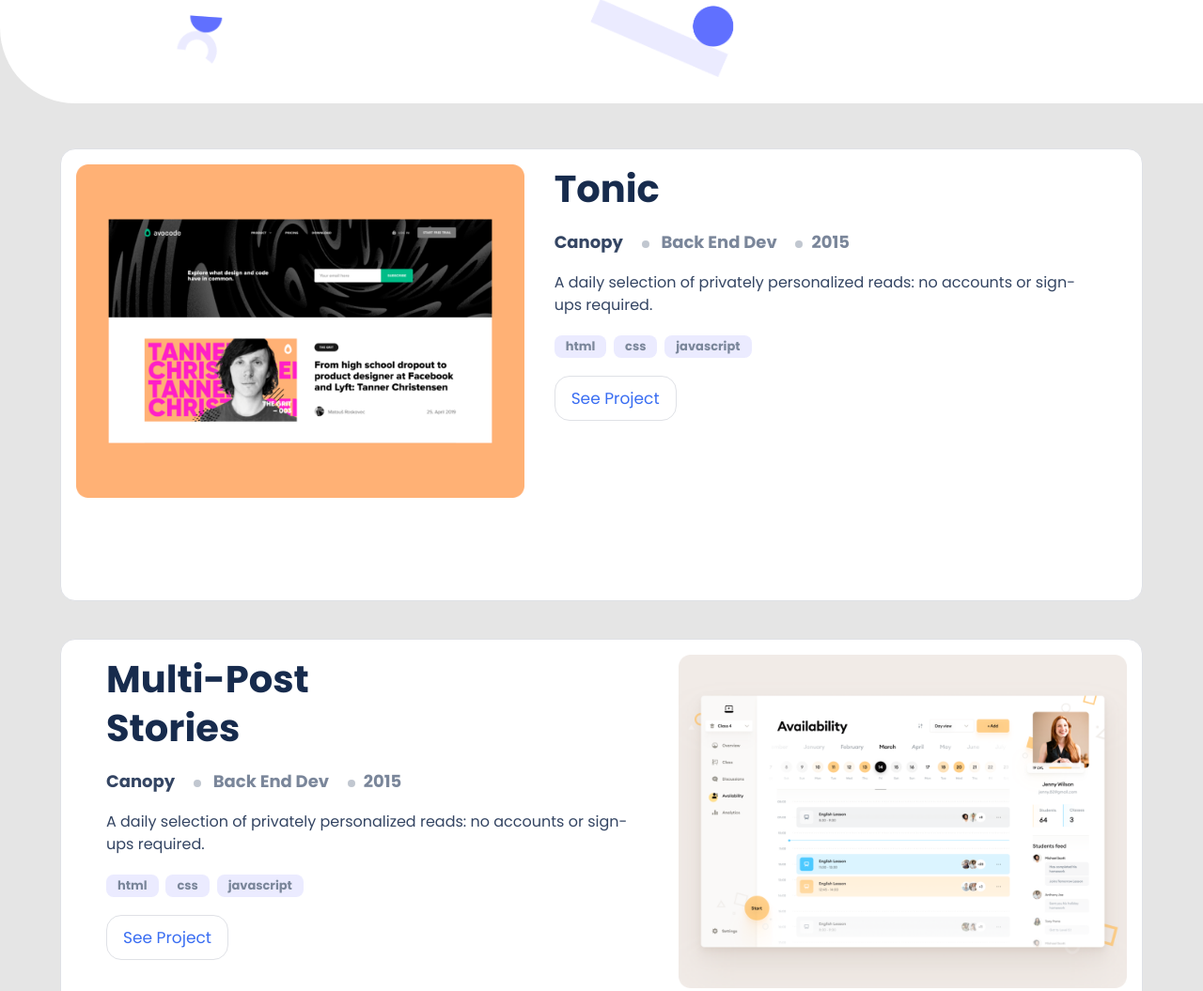
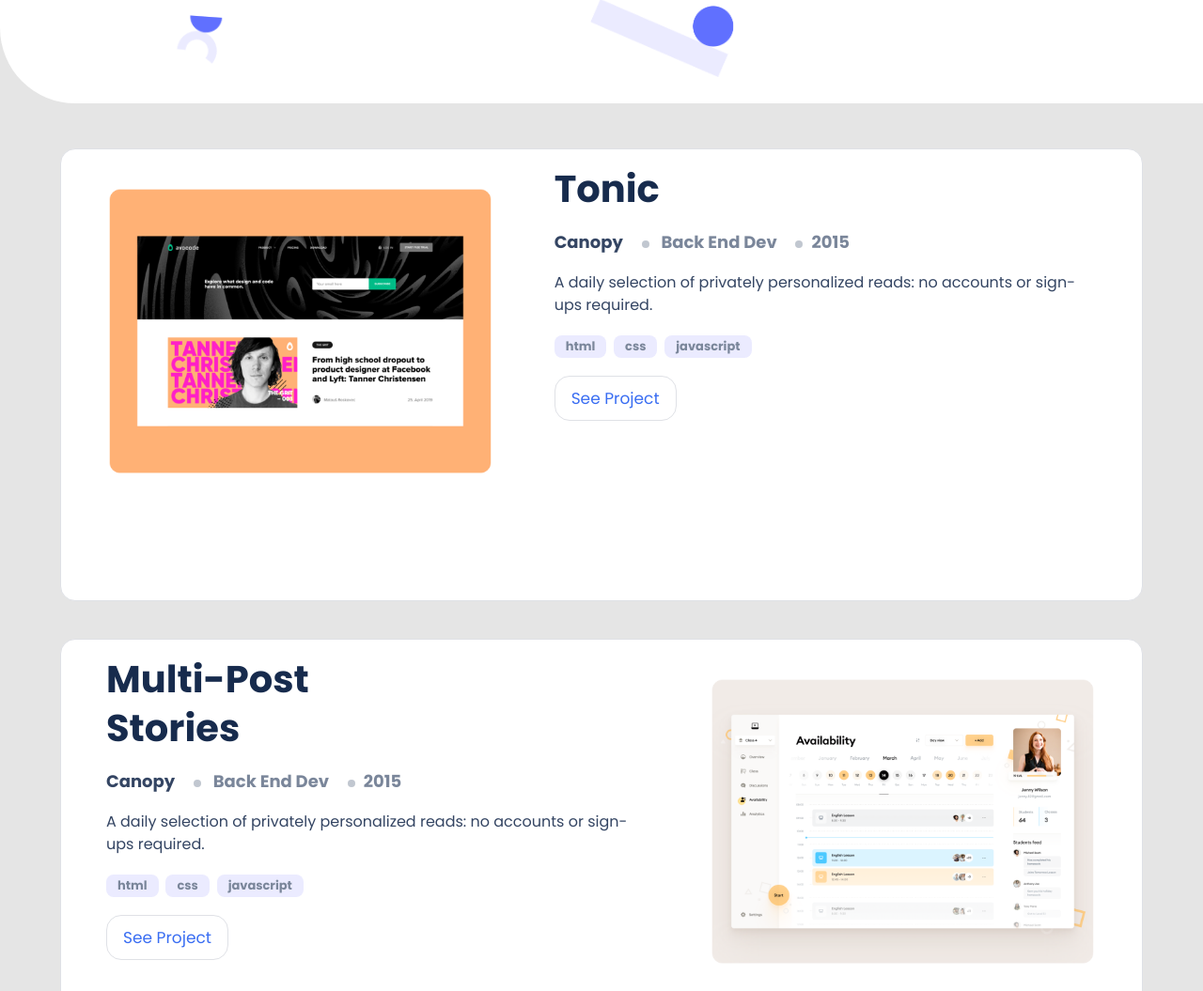
Before and after one commit to michaelamponsah/personal-portfolio, a website: page index.html in a window 1280 px wide. Shown: the part 676-1731 px from the top of the page at 94% size. Drawn offline with Linux system fonts and the light colour scheme; files whose address does not match are found by name.

Commit message:
Add css transition to card images

```diff
--- a/css/styles.css
+++ b/css/styles.css
@@ -437,6 +437,16 @@
     height: 448px;
   }
 
+  .card-header img {
+    transform: scale(0.85);
+    transition: transform, 10ms, ease-in, 250ms;
+  }
+
+  .card-header img:hover {
+    cursor: pointer;
+    transform: scale(1);
+  }
+
   .card .card-details {
     padding: 0 2em;
   }
```
